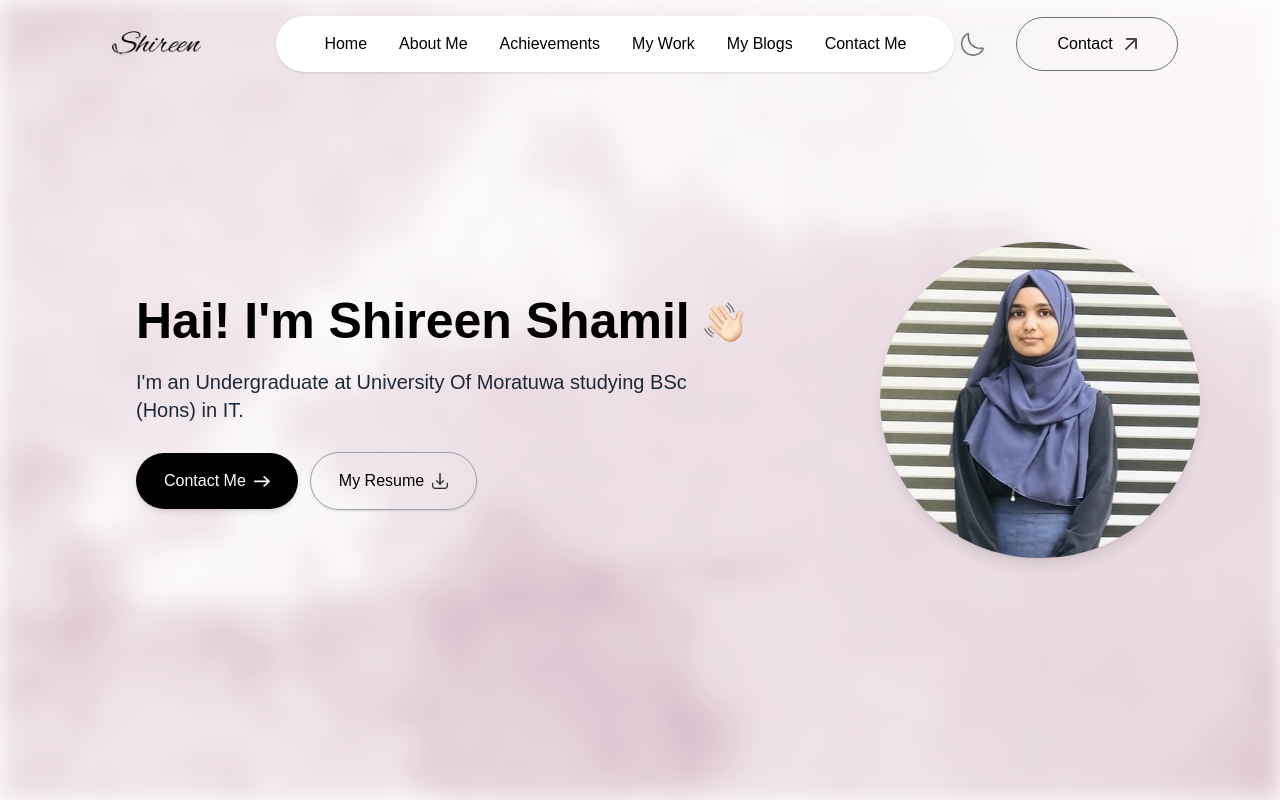
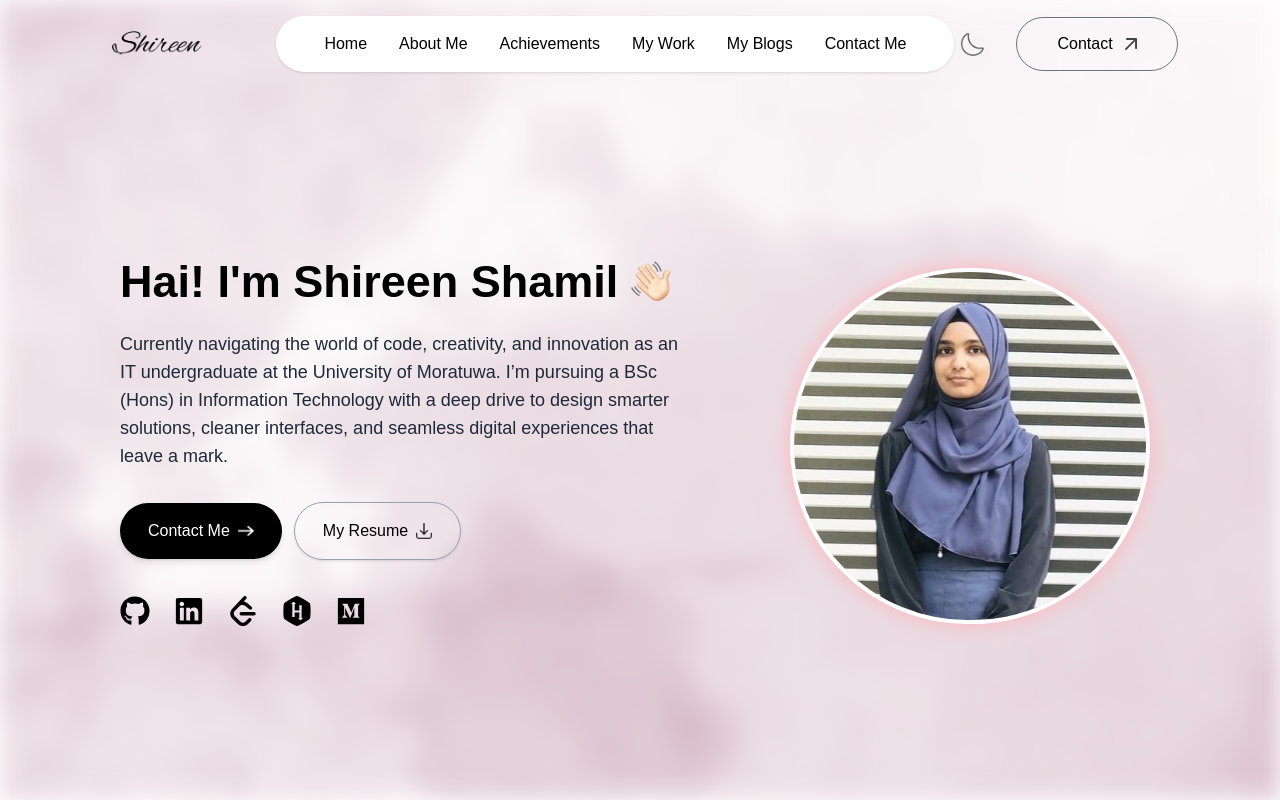
Before and after one commit to ShireenShamil/PortfolioLatest, a Next.js app: page / in a window 1280 px wide. Shown: the top 800 px of the page. Built offline with nearby package versions, Linux system fonts and the light colour scheme; a web font is replaced by a local one.

Commit message:
header updates

```diff
--- a/app/components/Header.jsx
+++ b/app/components/Header.jsx
@@ -2,29 +2,42 @@ import Image from 'next/image'
 import React from 'react'
 import { assets } from '@/assets/assets'
 import { motion } from "framer-motion"
+import { FaGithub, FaLinkedin, FaHackerrank, FaMedium } from 'react-icons/fa'
+import { SiLeetcode } from 'react-icons/si'
 
 const Header = ({ isDarkMode }) => {
+  const socialVariants = {
+    hidden: { opacity: 0, y: 20 },
+    visible: {
+      opacity: 1,
+      y: 0,
+      transition: { staggerChildren: 0.2 }
+    }
+  }
+
+  const iconVariants = {
+    hidden: { opacity: 0, y: 10 },
+    visible: { opacity: 1, y: 0 }
+  }
+
   return (
-    <div className='relative w-full h-screen flex items-center justify-center px-4 sm:px-6 lg:px-4 overflow-hidden'>
-
-      {/* ✅ Blurred Background Image */}
-
+    <div className='relative w-full h-screen flex items-center justify-center px-6 sm:px-10 overflow-hidden'>
 
       {/* ✅ Foreground Content */}
-      <div className='relative z-10 w-full max-w-6xl flex flex-col-reverse lg:flex-row items-center justify-between gap-6'>
+      <div className='relative z-10 w-full max-w-7xl flex flex-col-reverse lg:flex-row items-center justify-start gap-x-0 lg:mt-20'>
 
-        {/* Text Section - 2/3 */}
-        <div className='w-full lg:w-2/3 text-center lg:text-left flex flex-col items-center lg:ml-18 lg:items-start gap-4'>
+        {/* Text Section */}
+        <div className='w-full lg:w-4/6 text-center lg:text-left flex flex-col items-center lg:ml-20 lg:items-start gap-5 px-0 overflow-visible'>
           <motion.h3
             initial={{ y: -30, opacity: 0 }}
             whileInView={{ y: 0, opacity: 1 }}
             whileHover={{ scale: 1.1 }}
             transition={{ duration: 0.7, delay: 0.2 }}
-            className='text-4xl sm:text-5xl lg:text-[50px] font-semibold leading-tight font-Ovo'
+            className='text-2xl sm:text-5xl lg:text-[45px] font-semibold leading-tight font-Ovo mt-5 lg:mt-0'
           >
             Hai! I'm Shireen Shamil{" "}
             <span className='inline-block relative top-1'>
-              <Image src={assets.hand_icon} alt='Hand Icon' className='w-10' />
+              <Image src={assets.hand_icon} alt='Hand Icon' className='w-6 lg:w-10' />
             </span>
           </motion.h3>
 
@@ -33,9 +46,9 @@ const Header = ({ isDarkMode }) => {
             whileInView={{ opacity: 1 }}
             transition={{ duration: 0.7, delay: 0.5 }}
             whileHover={{ scale: 1.1 }}
-            className='max-w-xl text-base sm:text-lg lg:text-xl text-gray-800 dark:text-gray-300 font-Ovo'
+            className='max-w-xl text-sm sm:text-base lg:text-lg text-gray-800 dark:text-gray-300 font-Ovo'
           >
-            I'm an Undergraduate at University Of Moratuwa studying BSc (Hons) in IT.
+            Currently navigating the world of code, creativity, and innovation as an IT undergraduate at the University of Moratuwa. I’m pursuing a BSc (Hons) in Information Technology with a deep drive to design smarter solutions, cleaner interfaces, and seamless digital experiences that leave a mark.
           </motion.p>
 
           <div className='flex flex-col sm:flex-row items-center gap-3 mt-3'>
@@ -62,20 +75,81 @@ const Header = ({ isDarkMode }) => {
               <Image src={assets.download_icon} alt='Download Icon' className='w-4' />
             </motion.a>
           </div>
+
+          {/* Social Icons */}
+          <motion.div
+            className='flex items-center gap-6 mt-4 text-3xl w-full justify-center sm:justify-start'
+            variants={socialVariants}
+            initial="hidden"
+            whileInView="visible"
+            viewport={{ once: true, amount: 0.5 }}
+          >
+            <motion.a
+              href='https://github.com/ShireenShamil'
+              target='_blank'
+              rel='noopener noreferrer'
+              className='hover:text-black dark:hover:text-white transition-colors'
+              variants={iconVariants}
+              whileHover={{ scale: 1.2 }}
+            >
+              <FaGithub />
+            </motion.a>
+            <motion.a
+              href='https://www.linkedin.com/in/shireen-shamil-3aa53326a'
+              target='_blank'
+              rel='noopener noreferrer'
+              className='hover:text-blue-600 transition-colors'
+              variants={iconVariants}
+              whileHover={{ scale: 1.2 }}
+            >
+              <FaLinkedin />
+            </motion.a>
+            <motion.a
+              href='https://leetcode.com/u/Shireen_Shamil/'
+              target='_blank'
+              rel='noopener noreferrer'
+              className='hover:text-orange-500 transition-colors'
+              variants={iconVariants}
+              whileHover={{ scale: 1.2 }}
+            >
+              <SiLeetcode />
+            </motion.a>
+            <motion.a
+              href='https://www.hackerrank.com/profile/shireenshamil11'
+              target='_blank'
+              rel='noopener noreferrer'
+              className='hover:text-green-500 transition-colors'
+              variants={iconVariants}
+              whileHover={{ scale: 1.2 }}
+            >
+              <FaHackerrank />
+            </motion.a>
+            <motion.a
+              href='https://medium.com/@shireenshamil11'
+              target='_blank'
+              rel='noopener noreferrer'
+              className='hover:text-gray-800 dark:hover:text-gray-300 transition-colors'
+              variants={iconVariants}
+              whileHover={{ scale: 1.2 }}
+            >
+              <FaMedium />
+            </motion.a>
+          </motion.div>
+
         </div>
 
-        {/* Image Section - 1/3 */}
+        {/* Image Section */}
         <motion.div
           initial={{ opacity: 0, scale: 0 }}
           whileInView={{ opacity: 1, scale: 1 }}
-           whileHover={{ scale: 1.1 }}
+          whileHover={{ scale: 1.1 }}
           transition={{ duration: 0.8, type: 'spring', stiffness: 100 }}
-          className='w-full lg:w-1/3 flex justify-center'
+          className='w-full lg:w-3/6 flex justify-center'
         >
           <Image
             src={assets.profile_img}
             alt='Profile Image'
-            className='rounded-full w-36 sm:w-48 md:w-56 lg:w-80 shadow-lg'
+            className='lg:mr-15 rounded-full w-48 mt-10 lg:mt-3 sm:w-56 md:w-64 lg:w-90 border-4 border-white shadow-[0_0_15px_4px_rgba(255,182,193,0.7)]'
           />
         </motion.div>
       </div>
--- a/app/layout.js
+++ b/app/layout.js
@@ -32,7 +32,7 @@ export default function RootLayout({ children }) {
             src={assets.bgHeader} // your background image from assets
             alt="Background"
             fill
-            className="object-cover blur-md opacity-90"
+            className="object-cover blur-md opacity-95"
             priority
           />
         </div>
--- a/package.json
+++ b/package.json
@@ -12,6 +12,7 @@
     "react": "^19.0.0",
     "react-countup": "^6.5.3",
     "react-dom": "^19.0.0",
+    "react-icons": "^5.5.0",
     "react-intersection-observer": "^9.16.0"
   },
   "devDependencies": {
```
Also changed, not shown: 1 other file (tests, documents, lock files or other folders).
